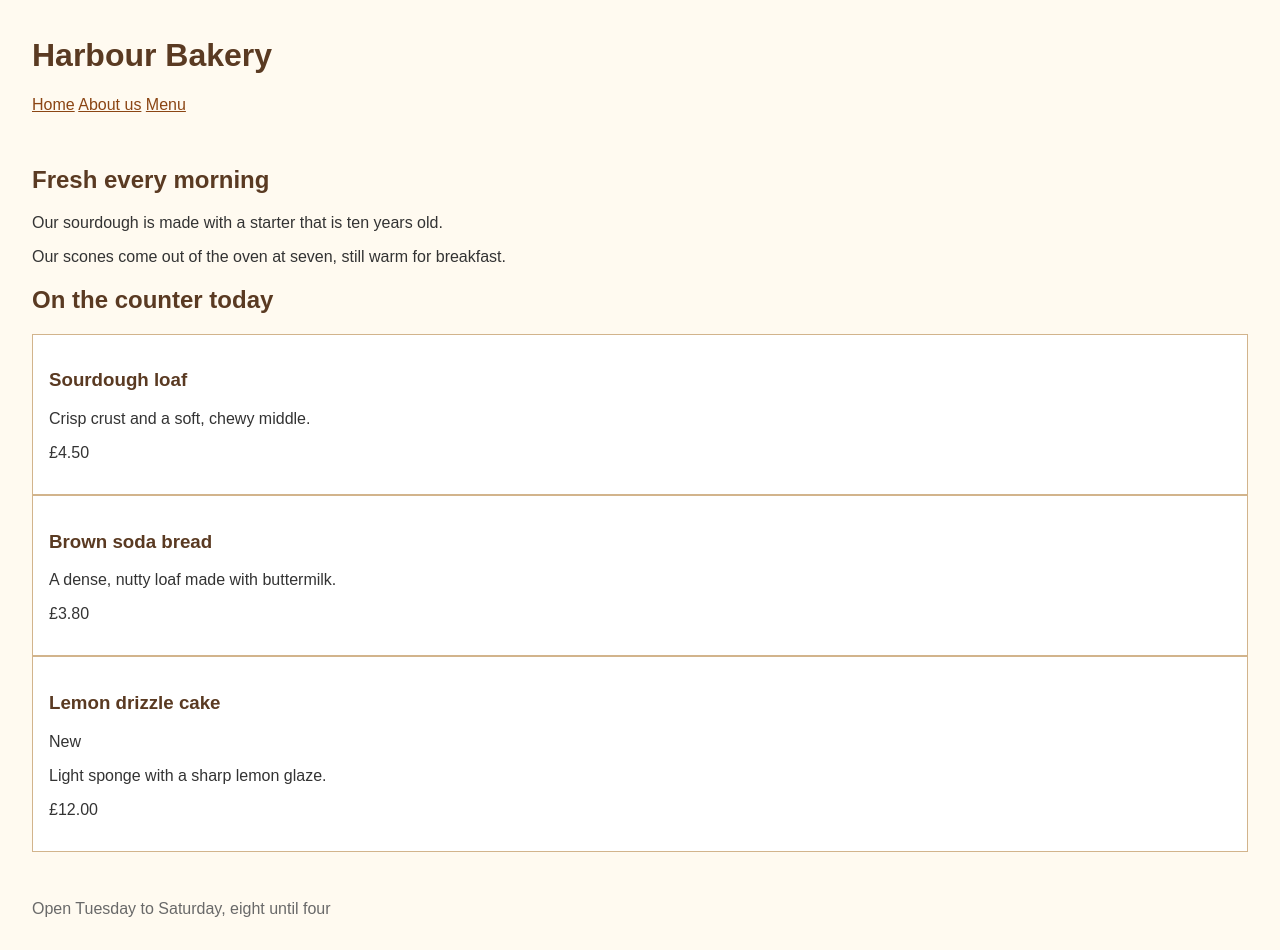
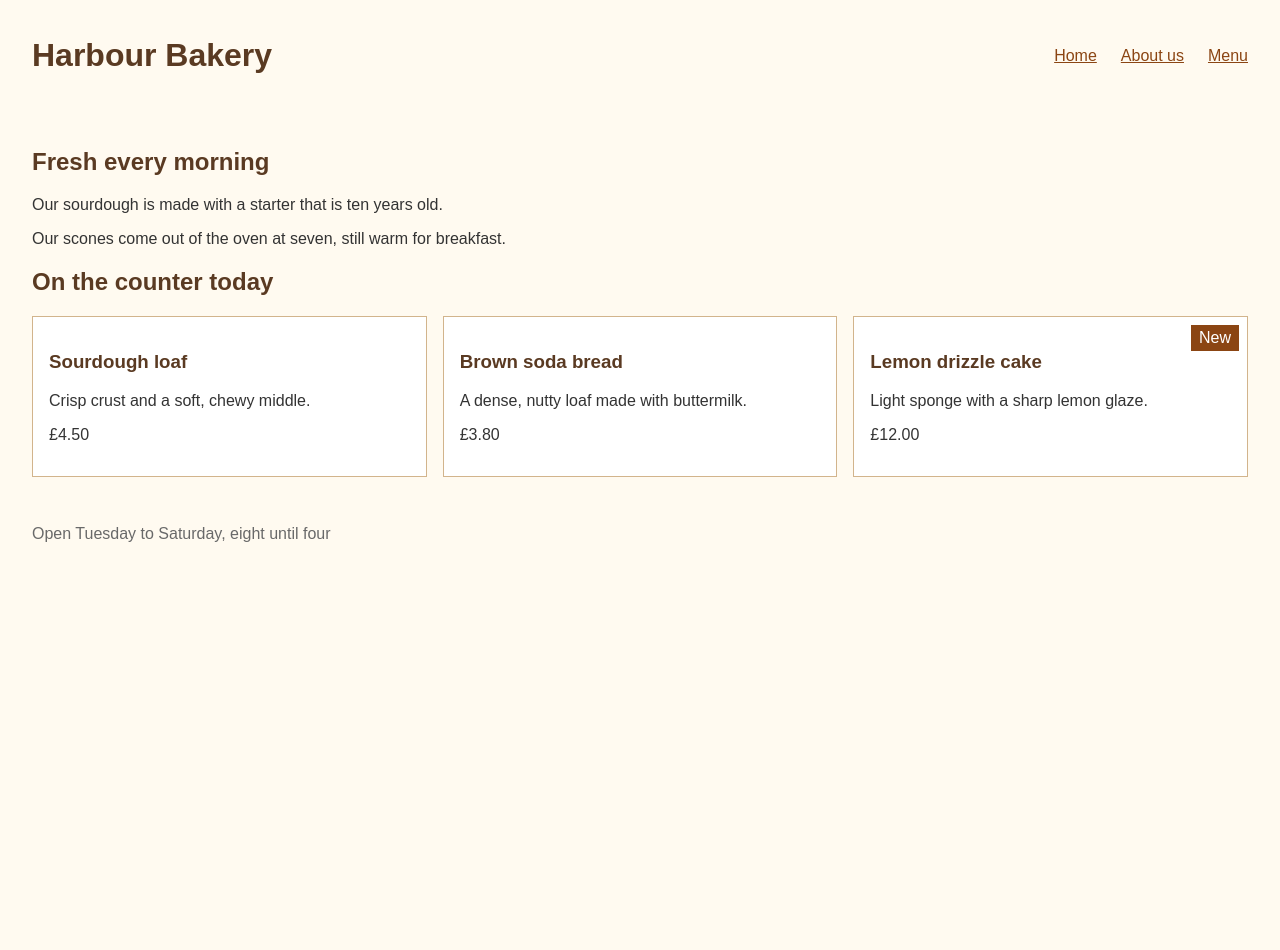
Before and after one commit to Sergii-Kostanets/flexbox-layout, a plain HTML site: page index.html in a window 1280 px wide. After the commit the page ends 800 px from the top, so only its background shows below. Drawn offline with Linux system fonts and the light colour scheme.

Commit message:
Exercise 1 - Layout with flexbox

```diff
--- a/styles.css
+++ b/styles.css
@@ -21,14 +21,42 @@ footer {
   padding: 16px 32px;
 }
 
+header {
+  display: flex;
+  justify-content: space-between;
+  align-items: center;
+}
+
+nav {
+  display: flex;
+  gap: 24px;
+}
+
 nav a {
   color: saddlebrown;
 }
 
+.cards {
+  display: flex;
+  gap: 16px;
+  flex-wrap: wrap;
+}
+
 article {
+  position: relative;
+  flex: 1;
   background-color: white;
   border: 1px solid tan;
   padding: 16px;
+}
+
+.badge {
+  position: absolute;
+  top: 8px;
+  right: 8px;
+  background-color: saddlebrown;
+  color: white;
+  padding: 4px 8px;
 }
 
 footer {
```
